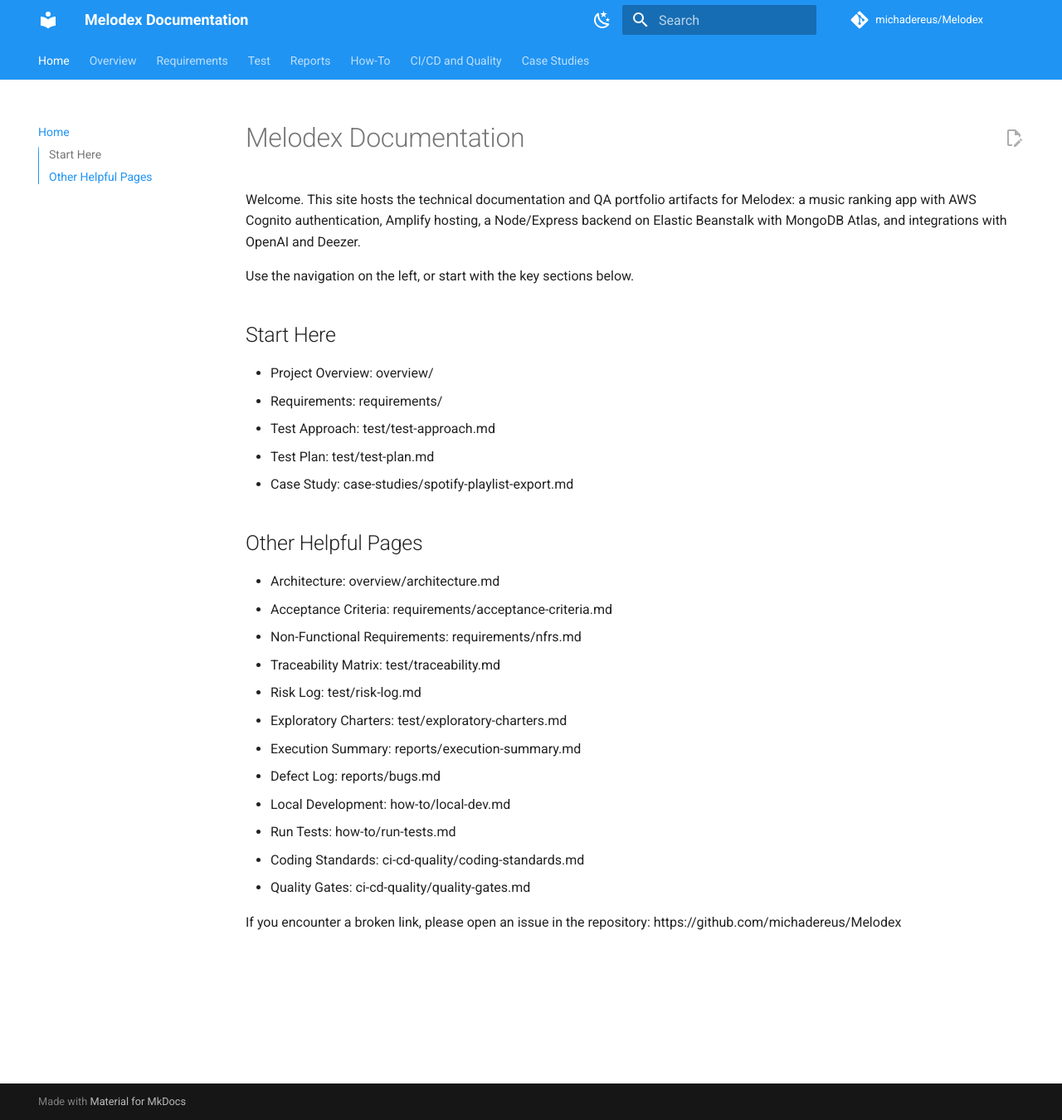
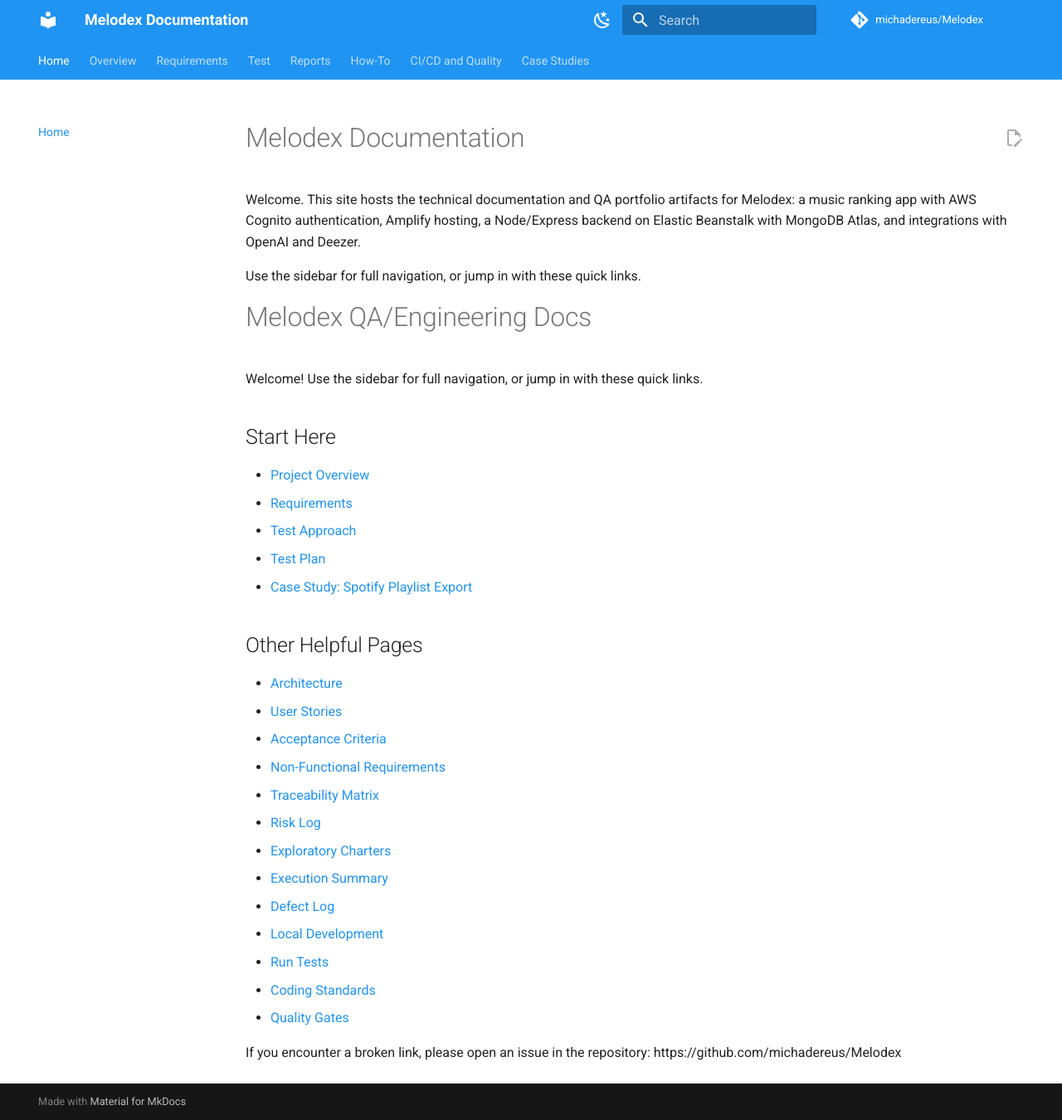
Before and after one commit to michadereus/Melodex, an MkDocs documentation site: the page built from docs/index.md, in a window 1280 px wide and 1350 px high. Shown: the whole window at 83% size. Built offline with MkDocs 1.6.1 and Material for MkDocs 9.7.7, drawn with Linux system fonts in a browser that asks for light colours; comment, search, counter and statistics services are not loaded.

Commit message:
Fixed quick links on Overview page (docs/index.md)

```diff
--- a/docs/index.md
+++ b/docs/index.md
@@ -2,28 +2,34 @@
 
 Welcome. This site hosts the technical documentation and QA portfolio artifacts for Melodex: a music ranking app with AWS Cognito authentication, Amplify hosting, a Node/Express backend on Elastic Beanstalk with MongoDB Atlas, and integrations with OpenAI and Deezer.
 
-Use the navigation on the left, or start with the key sections below.
+Use the sidebar for full navigation, or jump in with these quick links.
+
+# Melodex QA/Engineering Docs
+
+Welcome! Use the sidebar for full navigation, or jump in with these quick links.
 
 ## Start Here
-- Project Overview: overview/
-- Requirements: requirements/
-- Test Approach: test/test-approach.md
-- Test Plan: test/test-plan.md
-- Case Study: case-studies/spotify-playlist-export.md
+- [Project Overview](overview/)
+- [Requirements](requirements/)
+- [Test Approach](test/test-approach/)
+- [Test Plan](test/test-plan/)
+- [Case Study: Spotify Playlist Export](case-studies/spotify-playlist-export/)
 
 ## Other Helpful Pages
-- Architecture: overview/architecture.md
-- Acceptance Criteria: requirements/acceptance-criteria.md
-- Non-Functional Requirements: requirements/nfrs.md
-- Traceability Matrix: test/traceability.md
-- Risk Log: test/risk-log.md
-- Exploratory Charters: test/exploratory-charters.md
-- Execution Summary: reports/execution-summary.md
-- Defect Log: reports/bugs.md
-- Local Development: how-to/local-dev.md
-- Run Tests: how-to/run-tests.md
-- Coding Standards: ci-cd-quality/coding-standards.md
-- Quality Gates: ci-cd-quality/quality-gates.md
+- [Architecture](overview/architecture/)
+- [User Stories](requirements/user-stories/)
+- [Acceptance Criteria](requirements/acceptance-criteria/)
+- [Non-Functional Requirements](requirements/nfrs/)
+- [Traceability Matrix](test/traceability/)
+- [Risk Log](test/risk-log/)
+- [Exploratory Charters](test/exploratory-charters/)
+- [Execution Summary](reports/execution-summary/)
+- [Defect Log](reports/bugs/)
+- [Local Development](how-to/local-dev/)
+- [Run Tests](how-to/run-tests/)
+- [Coding Standards](ci-cd-quality/coding-standards/)
+- [Quality Gates](ci-cd-quality/quality-gates/)
+
 
 If you encounter a broken link, please open an issue in the repository:
 https://github.com/michadereus/Melodex
```
Also changed, not shown: docs/requirements/user-stories.md (+0 -1 lines).
